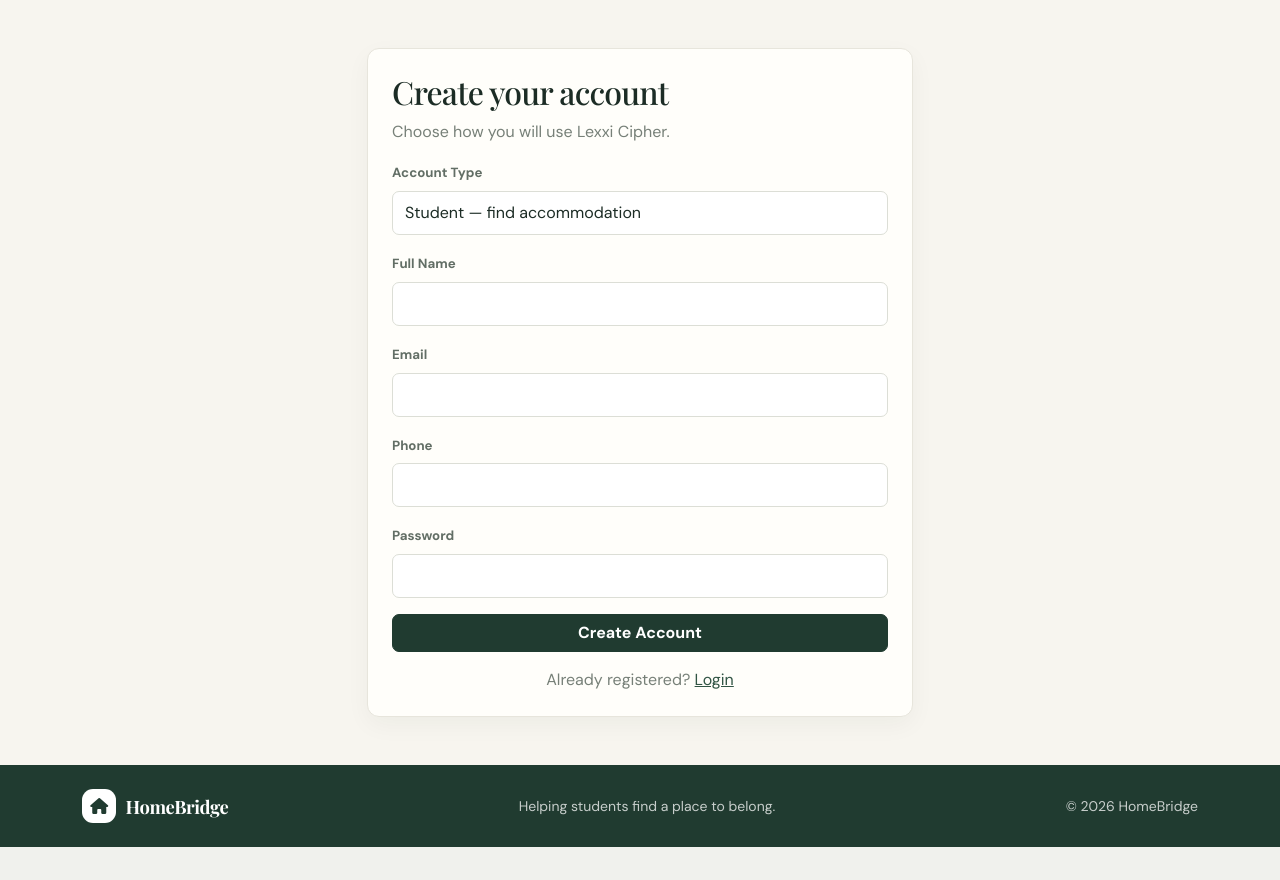
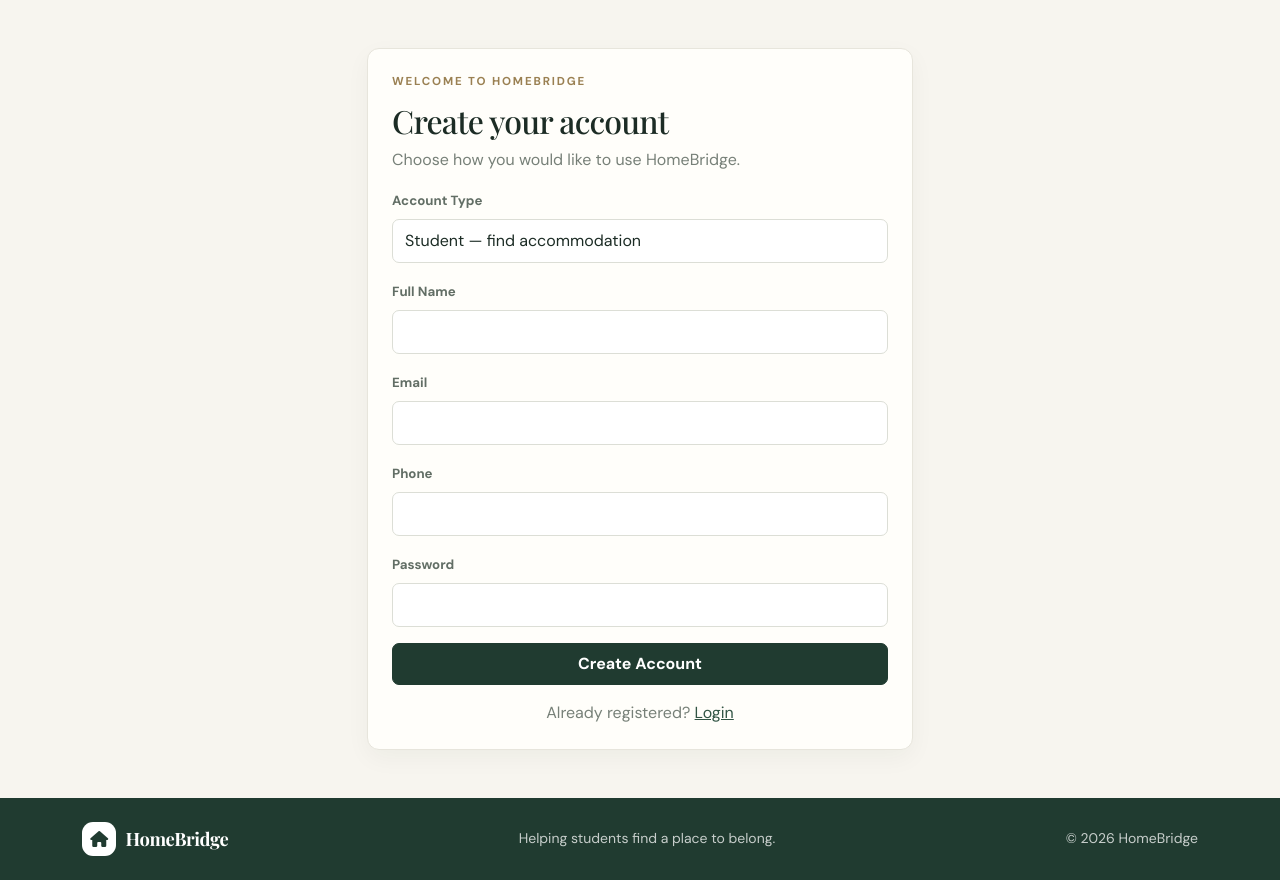
Before and after one commit to tarieciphertech/homebridge, a Flask app: page /register in a window 1280 px wide. Shown: the part 75-955 px from the top of the page. Before the commit the page ends 922 px from the top, so only its background shows below. Run offline with Flask 3, Linux system fonts and the light colour scheme; some libraries are stand-ins or nearby versions; some web fonts are replaced.

Commit message:
fix: replace legacy Lexxi Cipher branding in registration

```diff
--- a/app/templates/auth/register.html
+++ b/app/templates/auth/register.html
@@ -1,15 +1,15 @@
 {% extends 'base.html' %}
-{% block title %}Create Account · Lexxi Cipher{% endblock %}
+{% block title %}Create Account · HomeBridge{% endblock %}
 {% block content %}
 <div class="container py-5"><div class="row justify-content-center"><div class="col-md-6"><div class="card p-4">
-<h2>Create your account</h2><p class="text-muted">Choose how you will use Lexxi Cipher.</p>
+<div class="hb-kicker">WELCOME TO HOMEBRIDGE</div><h2>Create your account</h2><p class="text-muted">Choose how you would like to use HomeBridge.</p>
 <form method="post">
 <label class="form-label">Account Type</label><select class="form-select mb-3" name="role" required><option value="student">Student — find accommodation</option><option value="landlord">Landlord — list and manage property</option></select>
-<label class="form-label">Full Name</label><input class="form-control mb-3" name="name" required>
-<label class="form-label">Email</label><input class="form-control mb-3" type="email" name="email" required>
-<label class="form-label">Phone</label><input class="form-control mb-3" name="phone">
-<label class="form-label">Password</label><input class="form-control mb-3" type="password" name="password" minlength="6" required>
-<button class="btn btn-gold w-100">Create Account</button>
+<label class="form-label">Full Name</label><input class="form-control mb-3" name="name" autocomplete="name" required>
+<label class="form-label">Email</label><input class="form-control mb-3" type="email" name="email" autocomplete="email" required>
+<label class="form-label">Phone</label><input class="form-control mb-3" name="phone" autocomplete="tel">
+<label class="form-label">Password</label><input class="form-control mb-3" type="password" name="password" minlength="6" autocomplete="new-password" required>
+<button class="btn btn-gold w-100 py-2">Create Account</button>
 </form><p class="text-center text-muted mt-3 mb-0">Already registered? <a href="{{url_for('auth.login')}}">Login</a></p>
 </div></div></div></div>
 {% endblock %}
```
